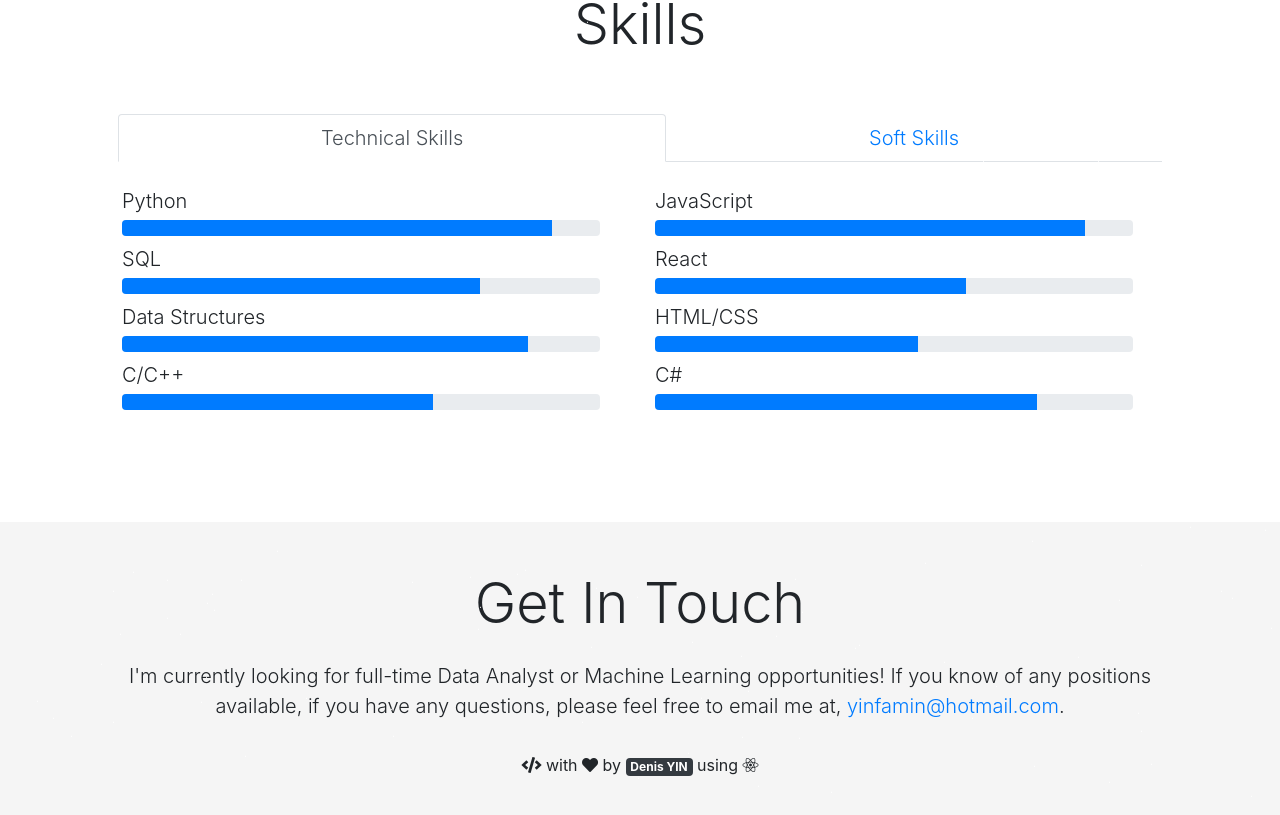
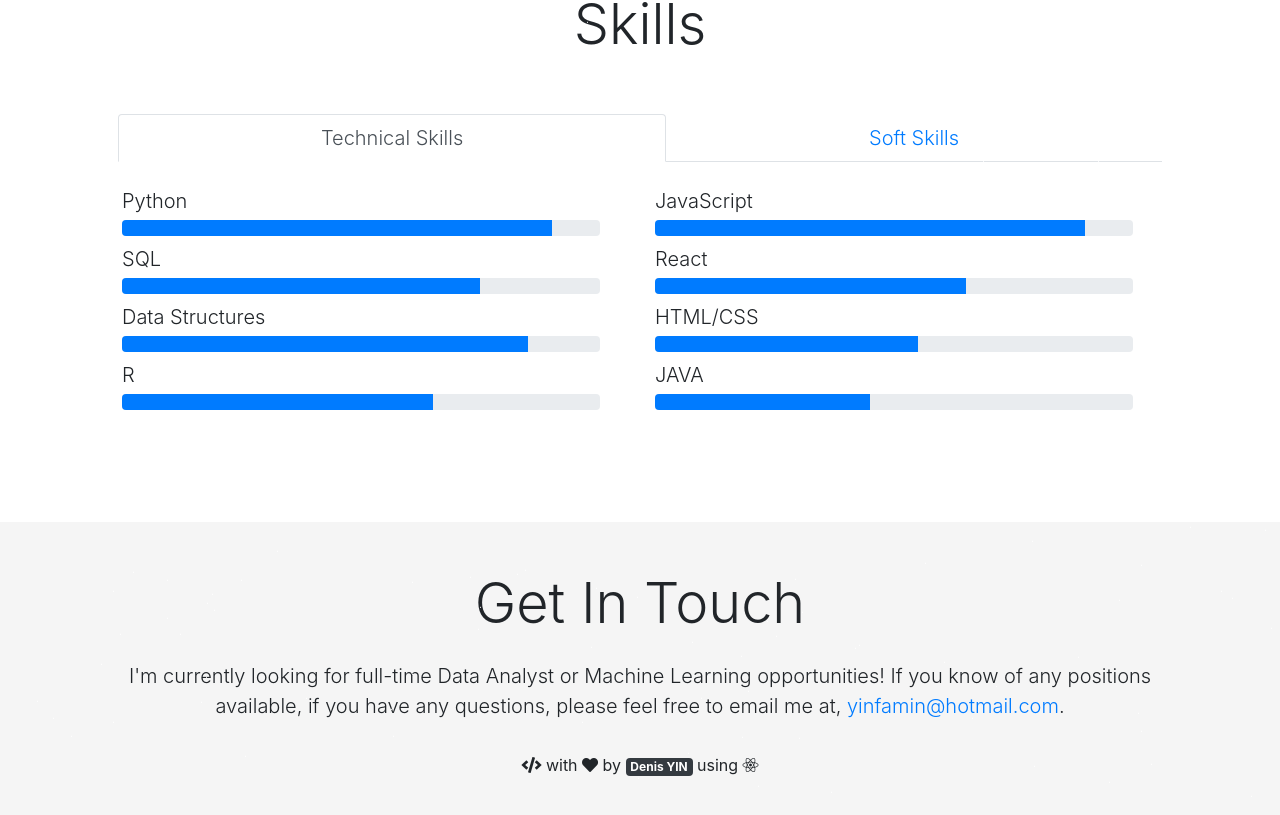
Before and after one commit to DenisYIN/home, a React (Create React App) app: page / in a window 1280 px wide. Shown: the part 2519-3334 px from the top of the page. Built offline with nearby package versions, Linux system fonts and the light colour scheme; no server answers.

Commit message:
second commit

```diff
--- a/src/editable-stuff/config.js
+++ b/src/editable-stuff/config.js
@@ -103,11 +103,11 @@ const skills = {
     { name: "Python", value: 90 },
     { name: "SQL", value: 75 },
     { name: "Data Structures", value: 85 },
-    { name: "C/C++", value: 65 },
+    { name: "R", value: 65 },
     { name: "JavaScript", value: 90 },
     { name: "React", value: 65 },
     { name: "HTML/CSS", value: 55 },
-    { name: "C#", value: 80 },
+    { name: "JAVA", value: 45 },
   ],
   softSkills: [
     { name: "Goal-Oriented", value: 80 },
```
